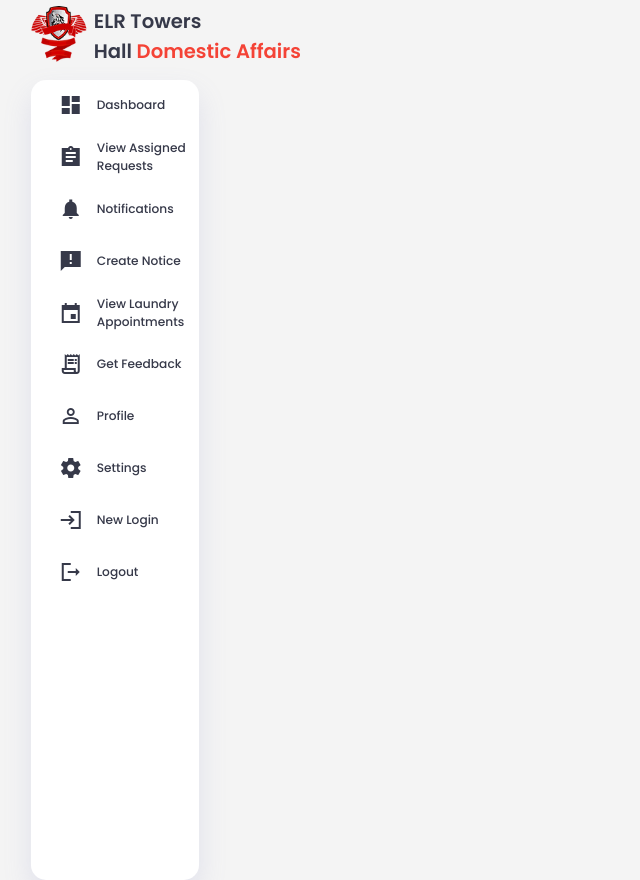
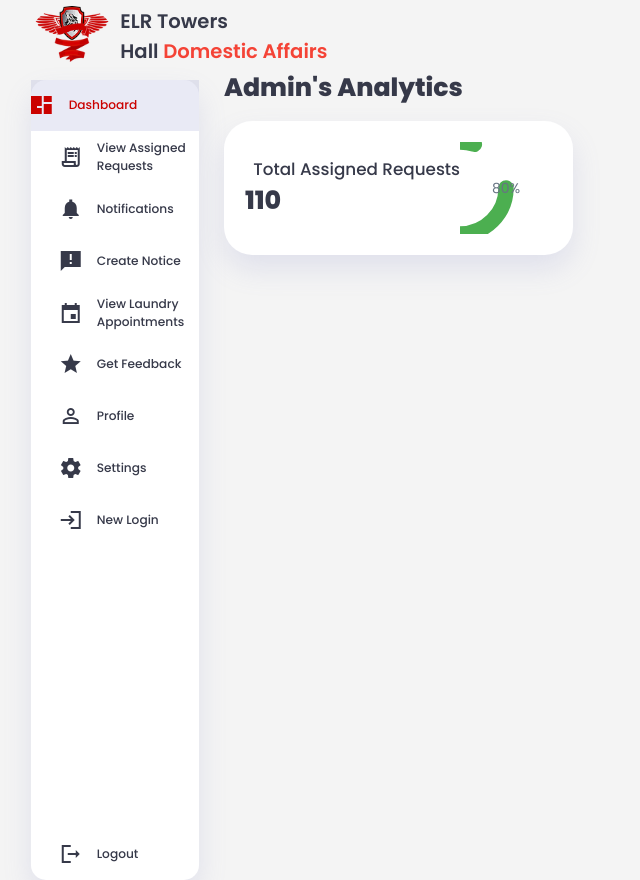
Before and after one commit to iammichaelbryan/ELRDAAS, a PHP site: page / in a window 1280 px wide; the page is wider, and only the part inside the window is pictured. Shown: that part, without its empty margins (0-640 px from the left). Run offline with PHP 8.4, Linux system fonts and the light colour scheme.

Commit message:
Admin Dashboard Increment

```diff
--- a/adminstyles.css
+++ b/adminstyles.css
@@ -137,7 +137,7 @@ aside .toggle .logo {
 }
 
 aside .toggle .logo img{
-    width: 4rem;
+    width: 6rem;
     height: 4rem;
     object-fit: cover;
     border-radius: 50%;
@@ -155,6 +155,7 @@ aside .toggle .close{
 aside .sidebar {
     display: flex;
     flex-direction: column;
+    justify-content: space-between;
     background-color: var(--white-color);
     box-shadow: var(--box-shadow);
     border-radius: 15px;
@@ -163,6 +164,7 @@ aside .sidebar {
     top: 1rem;
     transition: all 0.3s ease;
     height:100vh;
+    left: 0;
 }
 
 aside .sidebar:hover {
@@ -198,3 +200,164 @@ aside .sider a:last-child{
     bottom: 2rem;
     width: 100%;
 }
+aside .sidebar a:last-child .icon{
+    font-size: 1.4rem;
+}
+aside .sidebar a:last-child .text{
+    font-size: 1rem;
+    font-weight: 600;
+}
+aside .sidebar .sidebar-item.active{
+    background-color: var(--light-color);
+}
+aside .sidebar .sidebar-item.active a{
+    color: var(--primary-color);
+}
+aside .sidebar a.active{
+    color: var(--primary-color);
+    width: 100%;
+    background-color: var(--light-color);
+    margin-left:0;
+}
+aside .sidebar a.active .icon{
+    color: var(--primary-color);
+}
+
+aside .sidebar a.active::before{
+    content: '';
+    position: absolute;
+    left: 0;
+    width: 6px;
+    height: 18px;
+    background-color: var(--primary-color);
+}
+aside .sidebar a.active::after{
+    content: '';
+    position: absolute;
+    left: 0;
+    width: 6px;
+    height: 18px;
+    background-color: var(--primary-color);
+    border-radius: 0 5px 5px 0;
+}
+
+aside .sidebar a.active span{
+    color: var(--primary-color);
+    margin-left: calc(1rem -3px);
+
+}
+
+aside .sidebar a:hover span{
+    margin-left: 0.6rem;
+}
+
+aside .sidebar .message-count{
+    background-color: var(--danger-color);
+    padding:2px 6px;
+    color:var(--white-color);
+    font-size: 11px;
+    border-radius: var(--border-radius-1);
+
+}
+aside .sidebar a.active {
+    background-color: var(--light-color);
+    color: var(--primary-color);
+}
+
+
+main{
+    top: 3.5rem;
+    position: relative;
+    margin-top: 1.4rem;
+}
+
+main .analysis{
+    display:flex;
+    grid-template-columns: repeat(auto-fit, minmax(20rem, 1fr));
+    gap:1.8rem;
+}
+
+main .analysis > div{
+    background-color: var(--white-color);
+    padding: var(--card-padding);
+    border-radius: var(--card-border-radius);
+    margin-top:1rem;
+    box-shadow: var(--box-shadow);
+    transition: all 0.3s ease;
+    cursor: pointer;
+}
+main .analysis > div:hover{
+    box-shadow: none;
+}
+main .analysis > div .status{
+    display: flex;
+    align-items: center;
+    justify-content: space-between;
+}
+main .analysis h3{
+    margin-left:.6rem;
+    font-size: 1.2rem;
+}
+main .analysis .progress{
+    position:relative;
+    width:92px;
+    height:92px;
+    border-radius:50%;
+    /*background-color: var(--light-color);*/
+}
+main .analysis .progress svg {
+    width: 100%;
+    height: 100%;
+    transform: translate(0, 0); /* Reset any translations */
+}
+main .analysis .svg{
+    width: 7rem;
+    height: 7rem;
+
+}
+main .analysis .svg circle{
+    fill: none;
+    stroke-width: 10;
+    stroke-linecap: round;
+    transform: translation(5px, 5px);
+}
+main .analysis .requests svg circle{
+    stroke: var(--success-color);
+}
+main .analysis .progress svg circle {
+    stroke-width: 10;
+    fill: none;
+    stroke-linecap: round;
+    stroke-dasharray: 157; /* Circumference of the circle */
+    stroke-dashoffset: 78; /* Adjust based on the percentage you want to show */
+    transition: stroke-dashoffset 0.6s ease 0s, stroke 0.6s ease;
+}
+main .analysis .progress .percentage {
+    position: absolute;
+    top: 50%;
+    left: 50%;
+    transform: translate(-50%, -50%);
+    line-height: 1; /* Center the text vertically */
+    text-align: center; /* Center the text horizontally */
+    width: 100%; /* Full width to center the text properly */
+    font-size: 1rem; /* Adjust the font size as needed */
+    color: var(--dark-color); /* Color of the percentage text */
+}
+main .analysis .progress .percentage .text{
+    font-size: 1.2rem;
+    font-weight: 600;
+}
+@keyframes fill {
+    from {
+        stroke-dashoffset: 188.4; /* Replace with the circumference of the circle */
+    }
+    to {
+        stroke-dashoffset: 37.68; /* Replace with the dash offset based on the percentage */
+    }
+}
+
+main .analysis .requests .progress svg circle {
+    stroke: var(--success-color);
+    stroke-dasharray: 188.4; /* Replace with the circumference of the circle */
+    animation: fill 2s ease-out forwards; /* Adjust the duration and easing function as needed */
+}
--- a/index.html
+++ b/index.html
@@ -26,7 +26,8 @@
                 </div>
 
                 <div class="sidebar">
-                    <a href = "index.html">
+                    <div>
+                    <a href = "index.html" class ="active">
                         <span class="material-icons-sharp">
                             dashboard
                         </span>
@@ -34,7 +35,7 @@
                     </a>
                     <a href = "requests.html">
                         <span class="material-icons-sharp">
-                            assignment
+                            receipt_long
                         </span>
                         <h3>View Assigned Requests</h3>
                         </a>
@@ -58,7 +59,7 @@
                         </a>
                     <a href = "requestfeedback.html">
                         <span class="material-icons-sharp">
-                            receipt_long
+                            star
                         </span>
                         <h3>Get Feedback</h3>
                     </a>
@@ -80,6 +81,7 @@
                         </span>
                         <h3>New Login</h3>
                         </a>
+                    </div>
                     <a href = "logout.html">
                         <span class="material-icons-sharp">
                             logout
@@ -92,6 +94,38 @@
         </aside>
         <!--End of Sidebar Section-->
 
+        <!--Main Section-->
+
+<main>
+    <h1>Admin's Analytics</h1>
+    <!--Analytics-->
+    <div class="analysis">
+        <div class="requests">
+            <div class="status">
+                <div class="info">
+                    <h3>Total Assigned Requests</h3>
+                    <h1>110</h1><!---
+                    <h3>Requests Resolved by Admin</h3>
+                    <h1>0</h1>
+                    <h3>Requests Pending</h3>
+                    <h1>0</h1>-->
+                </div>
+                <div class="progress">
+                    <svg viewBox="0 0 60 60">
+                        <circle cx="0" cy="30" r="30"></circle>
+                    </svg>
+                    <div class="percentage">
+                        <p>80<span>%</span></p>
+                    </div>
+                </div>
+            </div>
+        </div>
+    </div>
+
+</main>
+<!-- End of Main Section -->
+
+
 
     </div>
     <script src="request.js"></script>
```
Also changed, not shown: 1 other file.
